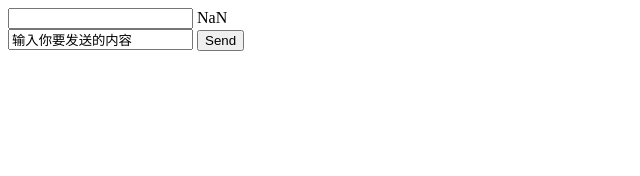
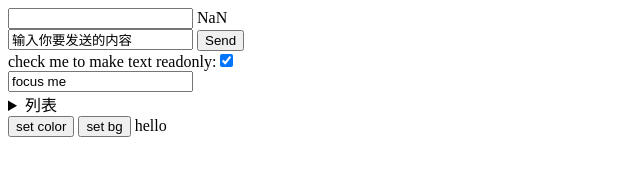
Before and after one commit to lxf/AngularjsLearn, a plain HTML site: page Index.html in a window 1280 px wide. Shown: the whole page, without its empty margins (0-640 px from the left). Drawn offline with nearby package versions, Linux system fonts and the light colour scheme.

Commit message:
ng-style

```diff
--- a/Index.html
+++ b/Index.html
@@ -13,6 +13,33 @@
         <input ng-init="message='输入你要发送的内容'" ng-model="message" />
         <button ng-click="callNotify(message)">Send</button>
     </section>
+
+    <section>
+        <label>check me to make text readonly:<input type="checkbox" ng-model="checked"></label>
+        <br/>
+        <input type="text" ng-readonly="checked" value='focus me ' aria-label="readonly field" />
+    </section>
+
+    <section>
+        <details>
+            <summary>
+                列表
+            </summary>
+            <p>
+                More info about details
+            </p>
+            <p>
+                More info about details
+            </p>
+        </details>
+    </section>
+
+    <section>
+        <input type="button" value="set color" ng-click='mystyle={color:"red"}' />
+        <input type="button" value="set bg" ng-click='mystyle={backgroundColor:"blue"}' />
+        <span ng-style="mystyle">hello</span>
+
+    </section>
     <script src="http://apps.bdimg.com/libs/angular.js/1.4.6/angular.min.js"></script>
     <script src="app/app.js" /></script>
 </body>
--- a/app/app.js
+++ b/app/app.js
@@ -10,6 +10,8 @@ app.controller('MainAppCtrl', ['$scope', 'notify', function ($scope, notify) {
     $scope.callNotify = function (params) {
         notify(params);
     };
+
+    $scope.checked = true;
 }]).
     factory('notify', ['$window', function (win) {
         var msgs = [];
```
Also changed, not shown: jsconfig.json (added, +16 -0 lines).
